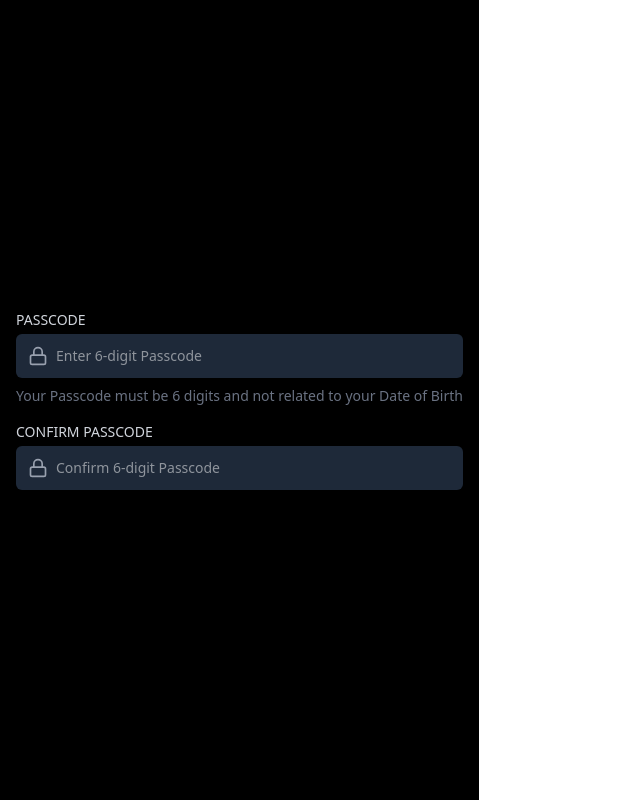
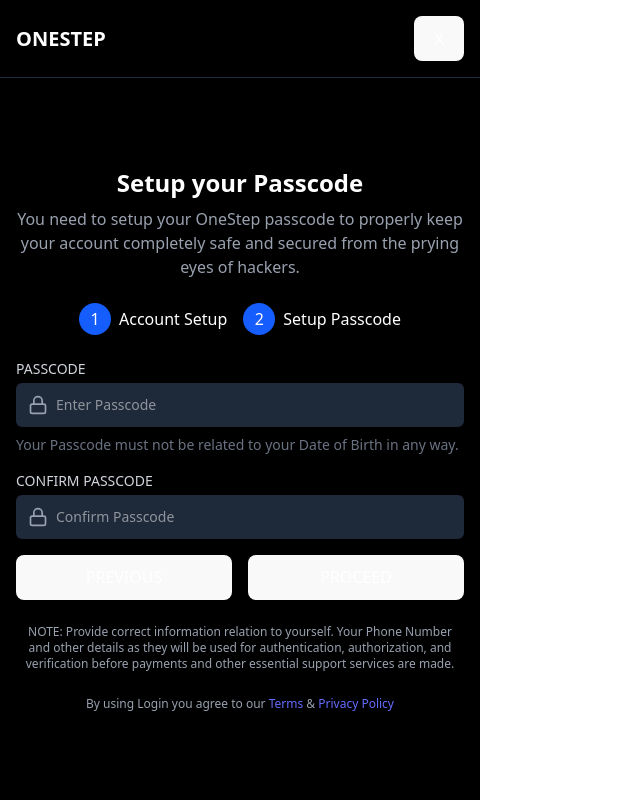
Before and after one commit to renownjhoe/TEXT_ONESTEP_AUTH_JOSIMAR, a React (Vite) app: page /passcode-setup in a window 1280 px wide. Shown: the whole page, without its empty margins (0-640 px from the left). Built offline with nearby package versions, Linux system fonts and the light colour scheme.

Commit message:
Update
update

```diff
--- a/src/pages/PasscodeSetup.jsx
+++ b/src/pages/PasscodeSetup.jsx
@@ -4,7 +4,7 @@
 import { useAuth } from '../context/AuthContext';
 
 // Helper function to check if passcode is exactly 6 digits
-const isPasscodeValid = (passcode) => {
+const isPasscodeStrong = (passcode) => {
     return /^\d{6}$/.test(passcode);
 };
 
@@ -31,7 +31,9 @@
 
         if (!passcode) {
             newErrors.push('Passcode is required');
-        } else if (!isPasscodeValid(passcode)) {
+        } else if (passcode.length < 6) {
+            newErrors.push('Passcode must be at least 6 characters long');
+        } else if (!isPasscodeStrong(passcode)) {
             newErrors.push('Passcode must be exactly 6 digits');
         }
 
@@ -87,19 +89,37 @@
         navigate('/account-setup');
     };
 
-    // Handle numeric input only
-    const handleNumericInput = (value, setter) => {
-        const numericValue = value.replace(/\D/g, ''); // Remove non-digit characters
-        setter(numericValue);
-    };
-
     return (
         <div className="min-h-screen bg-black text-white flex flex-col">
-            {/* Header remains unchanged */}
+            <header className="p-4 flex items-center justify-between border-b border-gray-800">
+                <span className="text-xl font-bold">ONESTEP</span>
+                <button className="text-white">X</button>
+            </header>
 
             <main className="flex-1 flex items-center justify-center p-4">
                 <div className="max-w-md w-full space-y-6">
-                    {/* Title and progress indicators remain unchanged */}
+                    <div className="text-center">
+                        <h2 className="text-2xl font-bold mb-2">Setup your Passcode</h2>
+                        <p className="text-gray-400">
+                            You need to setup your OneStep passcode to properly keep your account
+                            completely safe and secured from the prying eyes of hackers.
+                        </p>
+                    </div>
+
+                    <div className="flex justify-center space-x-4">
+                        <div className="flex items-center space-x-2">
+                            <div className="w-8 h-8 rounded-full bg-blue-600 flex items-center justify-center">
+                                1
+                            </div>
+                            <span>Account Setup</span>
+                        </div>
+                        <div className="flex items-center space-x-2">
+                            <div className="w-8 h-8 rounded-full bg-blue-600 flex items-center justify-center">
+                                2
+                            </div>
+                            <span>Setup Passcode</span>
+                        </div>
+                    </div>
 
                     <form className="space-y-4" onSubmit={handleSubmit}>
                         <div>
@@ -112,14 +132,12 @@
                                 </div>
                                 <input
                                     type="password"
-                                    inputMode="numeric"
                                     name="passcode"
                                     id="passcode"
                                     className="focus:ring-blue-500 py-3 focus:border-blue-500 block w-full pl-10 sm:text-sm border-gray-700 rounded-md bg-gray-800 text-white"
-                                    placeholder="Enter 6-digit Passcode"
+                                    placeholder="Enter Passcode"
                                     value={passcode}
-                                    onChange={(e) => handleNumericInput(e.target.value, setPasscode)}
-                                    maxLength="6"
+                                    onChange={(e) => setPasscode(e.target.value)}
                                 />
                             </div>
                             {errors.length > 0 && (
@@ -130,7 +148,7 @@
                                 </div>
                             )}
                             <p className="mt-2 text-sm text-gray-500">
-                                Your Passcode must be 6 digits and not related to your Date of Birth
+                                Your Passcode must not be related to your Date of Birth in any way.
                             </p>
                         </div>
                         <div>
@@ -143,21 +161,48 @@
                                 </div>
                                 <input
                                     type="password"
-                                    inputMode="numeric"
                                     name="confirmPasscode"
                                     id="confirmPasscode"
                                     className="focus:ring-blue-500 py-3 focus:border-blue-500 block w-full pl-10 sm:text-sm border-gray-700 rounded-md bg-gray-800 text-white"
-                                    placeholder="Confirm 6-digit Passcode"
+                                    placeholder="Confirm Passcode"
                                     value={confirmPasscode}
-                                    onChange={(e) => handleNumericInput(e.target.value, setConfirmPasscode)}
-                                    maxLength="6"
+                                    onChange={(e) => setConfirmPasscode(e.target.value)}
                                 />
                             </div>
                         </div>
-                        {/* Buttons and other elements remain unchanged */}
+                        <div className="flex space-x-4">
+                            <button
+                                type="button"
+                                className="w-1/2 bg-gray-800 hover:bg-gray-700 text-white py-3 rounded-lg"
+                                onClick={handlePrevious}
+                            >
+                                PREVIOUS
+                            </button>
+                            <button
+                                type="submit"
+                                className="w-1/2 bg-blue-600 hover:bg-blue-700 text-white py-3 rounded-lg"
+                            >
+                                PROCEED
+                            </button>
+                        </div>
                     </form>
 
-                    {/* Footer content remains unchanged */}
+                    <div className="text-center text-xs text-gray-400">
+                        NOTE: Provide correct information relation to yourself. Your Phone Number
+                        and other details as they will be used for authentication, authorization, and
+                        verification before payments and other essential support services are made.
+                    </div>
+
+                    <div className="text-center text-xs text-gray-400">
+                        By using Login you agree to our{' '}
+                        <Link to="/terms" className="text-blue-500">
+                            Terms
+                        </Link>{' '}
+                        &amp;{' '}
+                        <Link to="/privacy" className="text-blue-500">
+                            Privacy Policy
+                        </Link>
+                    </div>
                 </div>
             </main>
         </div>
```
